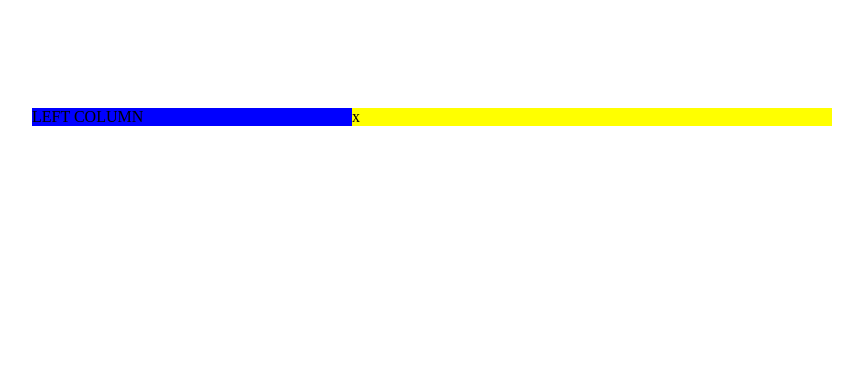
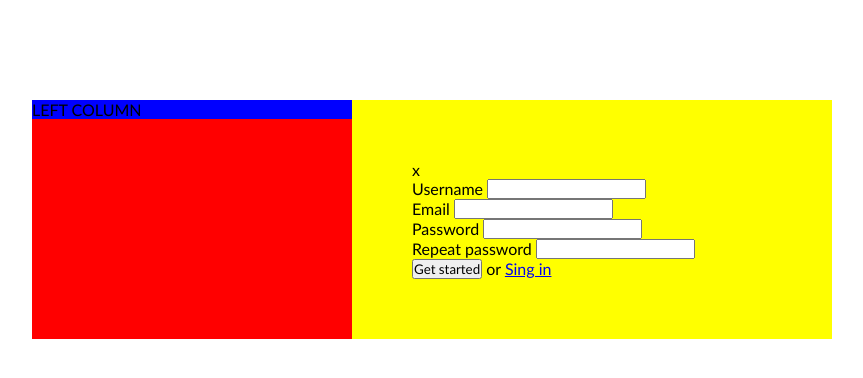
Before and after one commit to RutaMat/5-Sing-up, a plain HTML site: page index.html in a window 1280 px wide. Shown: the whole page, without its empty margins (208-1071 px from the left). Drawn offline with Linux system fonts and the light colour scheme.

Commit message:
Forma ir Teve

```diff
--- a/css/main.css
+++ b/css/main.css
@@ -1,3 +1,12 @@
+body,
+body * {
+    margin: 0;
+    padding: 0;
+    vertical-align: top;
+    box-sizing: border-box;
+    font-family: 'Gill Sans', 'Gill Sans MT', Calibri, 'Trebuchet MS', sans-serif;
+}
+
 .container {
     display: inline-block;
     width: 800px;
@@ -15,6 +24,7 @@
 .right-column {
 width: 60%;
 float: left;
+padding: 60px;
 background-color: yellow;
 
 }
--- a/index.html
+++ b/index.html
@@ -15,9 +15,32 @@
         <div class="right-column" >
             <div class="close">x</div>
 
+        <form>
+            <div class="form-row">
+                <label for="">Username</label>
+                <input type="text">
+            </div>
+            <div class="form-row">
+                <label for="">Email</label>
+                <input type="text">
+            </div>
+            <div class="form-row">
+                <label for="">Password</label>
+                <input type="text">
+            </div>
+            <div class="form-row">
+                <label for="">Repeat password</label>
+                <input type="text">
+            </div>
+            <div class="form-row">
+                <button type="submit">Get started</button>
+                <span> or </span>
+                <a href="#">Sing in</a>
+            </div>
+        </form>
 
-        </div>
-    </main>
+     </div>
+
  </body>
 
 </html>
```
